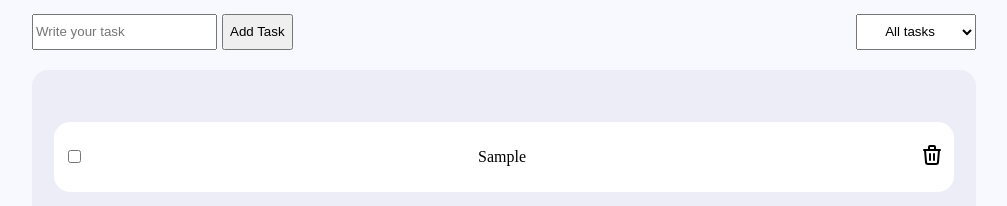
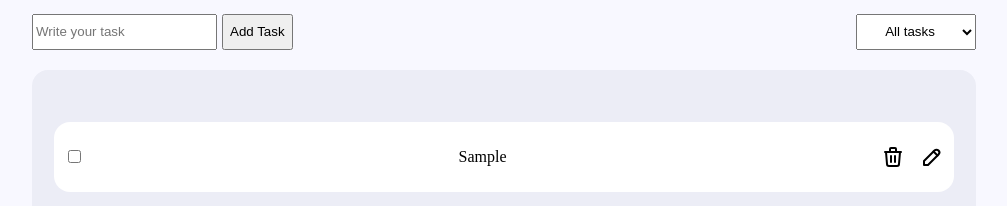
Before and after one commit to xRiiku/ToDo-List, a React (Vite) app: page / in a window 1280 px wide. Both pictures are taken after typing "Sample" into the empty fields and a click on the button "Add Task". Shown: the part 234-440 px from the top of the page, without its empty margins (136-1143 px from the left). Built offline with nearby package versions, Linux system fonts and the light colour scheme.

Commit message:
edit task

```diff
--- a/src/App.css
+++ b/src/App.css
@@ -63,9 +63,15 @@ ul{
   margin-top: 20px;
 }
 
-.trash{
+.trash, .pencil{
   cursor: pointer;
 }
+
+.icons{
+  display: flex;
+  gap: 15px;
+}
+
 
 .selector select{
   height: 36px;
--- a/src/App.jsx
+++ b/src/App.jsx
@@ -1,15 +1,22 @@
 import './App.css';
 import { useState } from 'react';
 import trash from './assets/trash.svg'
+import pencil from './assets/pencil.svg'
 
 export default function App() {
   const [task, setTask] = useState('');
   const [allTasks, setAllTasks] = useState([]);
   const [taskId, setTaskId] = useState(1);
-  const [selected, setSelected] = useState('allTasks')
+  const [selected, setSelected] = useState('allTasks');
+  const [editValue, setEditValue] = useState('');
+  const [editingTaskId, setEditingTaskId] = useState(null);
 
   const handleChange = (event) => {
     setTask(event.target.value);
+  };
+
+  const handleEditChange = (event) => {
+    setEditValue(event.target.value);
   };
 
   const handleCheckBoxChange = (taskId) => {
@@ -31,6 +38,65 @@ export default function App() {
     setTaskId(taskId + 1);
   };
 
+  const editTask = (taskId) => {
+    setEditingTaskId(taskId);
+    setEditValue('');
+  };
+
+  const renderTask = (task) => (
+    <div key={task.id} className='task'>
+      <input
+        type="checkbox"
+        checked={task.isChecked}
+        onChange={() => handleCheckBoxChange(task.id)}
+      />
+      {task.id === editingTaskId ? (
+        <div className="editTaskInput">
+          <input
+            type="text"
+            value={editValue}
+            onChange={handleEditChange}
+          />
+          <button onClick={handleEditTask}>Edit Task</button>
+        </div>
+      ) : (
+        <span>{task.name}</span>
+      )}
+
+
+      <div className='icons'>
+        <img
+          className='trash'
+          src={trash}
+          alt='trash'
+          onClick={() => deleteTask(task.id)}
+        />
+        <img
+          className='pencil'
+          src={pencil}
+          alt='pencil'
+          onClick={() => editTask(task.id)}
+        />
+      </div>
+    </div>
+  );
+
+  let filteredTasks = allTasks;
+  if (selected === 'Completed') {
+    filteredTasks = allTasks.filter((task) => task.isChecked);
+  } else if (selected === 'Uncompleted') {
+    filteredTasks = allTasks.filter((task) => !task.isChecked);
+  }
+
+  const handleEditTask = () => {
+    const updatedTasks = allTasks.map((task) =>
+      task.id === editingTaskId ? { ...task, name: editValue } : task
+    );
+    setAllTasks(updatedTasks);
+    setEditingTaskId(null);
+    setEditValue('');
+  };
+
   return (
     <div className='parent'>
       <h1>TO-DO List</h1>
@@ -47,85 +113,17 @@ export default function App() {
 
         <div className='selector'>
           <select onChange={event => setSelected(event.target.value)}>
-
             <option value='allTasks'>All tasks</option>
             <option value='Completed'>Completed</option>
             <option value='Uncompleted'>Uncompleted</option>
-
           </select>
-
         </div>
       </div>
 
       <div className='taskContainer'>
-      <div className='tasks'>
-  {selected === 'allTasks'
-    ? allTasks.map((task) => (
-        <div key={task.id} className='task'>
-          <input
-            type="checkbox"
-            checked={task.isChecked}
-            onChange={() => handleCheckBoxChange(task.id)}
-          />
-          {task.name}
-
-          <div>
-            <img
-              className='trash'
-              src={trash}
-              alt='trash'
-              onClick={() => deleteTask(task.id)}
-            />
-          </div>
+        <div className='tasks'>
+          {filteredTasks.map((task) => renderTask(task))}
         </div>
-      ))
-    : selected === 'Completed'
-    ? allTasks
-        .filter((task) => task.isChecked)
-        .map((task) => (
-          <div key={task.id} className='task'>
-            <input
-              type="checkbox"
-              checked={task.isChecked}
-              onChange={() => handleCheckBoxChange(task.id)}
-            />
-            {task.name}
-
-            <div>
-              <img
-                className='trash'
-                src={trash}
-                alt='trash'
-                onClick={() => deleteTask(task.id)}
-              />
-            </div>
-          </div>
-        ))
-    : selected === 'Uncompleted'
-    ? allTasks
-        .filter((task) => task.isChecked === false)
-        .map((task) => (
-          <div key={task.id} className='task'>
-            <input
-              type="checkbox"
-              checked={task.isChecked}
-              onChange={() => handleCheckBoxChange(task.id)}
-            />
-            {task.name}
-
-            <div>
-              <img
-                className='trash'
-                src={trash}
-                alt='trash'
-                onClick={() => deleteTask(task.id)}
-              />
-            </div>
-          </div>
-        ))
-    : null}
-</div>
-
       </div>
     </div>
   )
```
Also changed, not shown: src/assets/pencil.svg (added).
